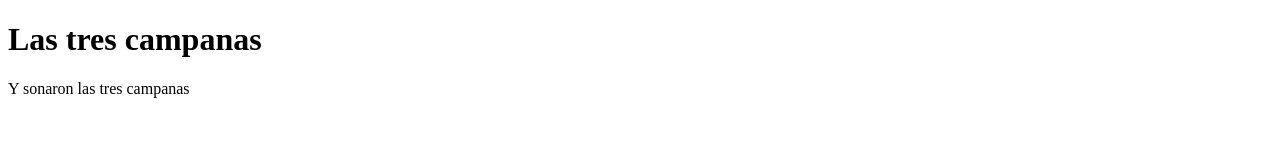
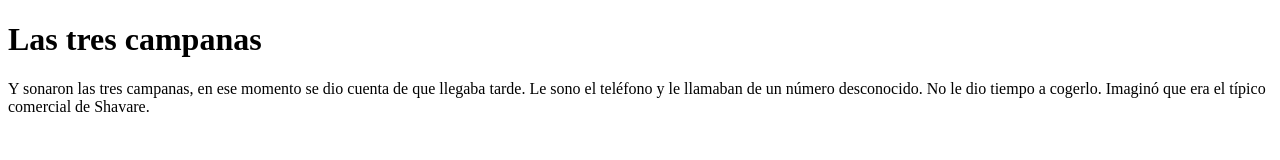
Before and after one commit to m4ur7/Juego, a plain HTML site: page index.html in a window 1280 px wide. Drawn offline with Linux system fonts and the light colour scheme.

Commit message:
Update index.html
Eze, Miguel, Sergio, Moha, Jorge R.

```diff
--- a/index.html
+++ b/index.html
@@ -8,7 +8,8 @@
 <body>
     <h1>Las tres campanas</h1>
     <p>
-        Y sonaron las tres campanas
+        Y sonaron las tres campanas, en ese momento se dio cuenta de que llegaba tarde. Le sono el teléfono y le llamaban de un número desconocido.  No le dio tiempo a cogerlo. Imaginó que era
+        el típico comercial de Shavare.
 
 
 
```
